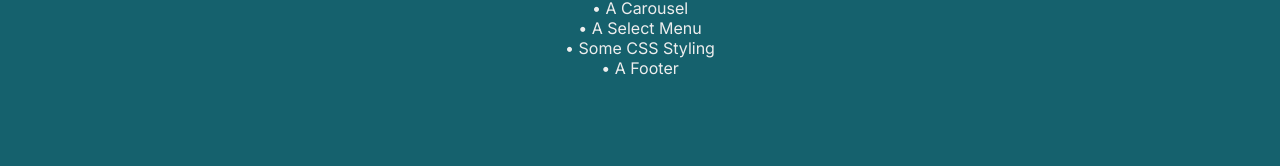
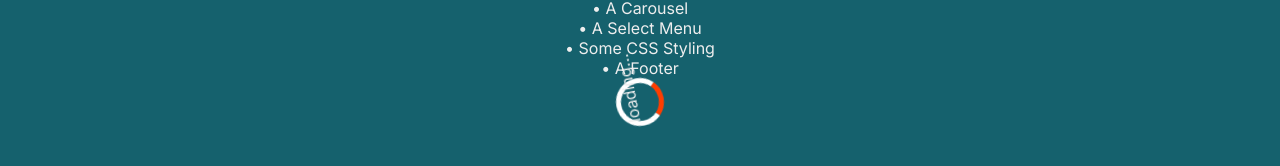
Before and after one commit to TheCarAndBikeGuy/shared-react-assignment, a Next.js app in the folder react-bootstrap/: page / in a window 1280 px wide. Shown: the part 252-418 px from the top of the page. Built offline with nearby package versions, Linux system fonts and the light colour scheme.

Commit message:
spinner.js/global.css

```diff
--- /dev/null
+++ b/react-bootstrap/src/app/components/spinner.js
@@ -0,0 +1,9 @@
+import Spinner from "react-bootstrap/Spinner";
+
+export default function BasicExample() {
+  return (
+    <Spinner animation="border" role="status">
+      <span className="loader"> loading...</span>
+    </Spinner>
+  );
+}
--- a/react-bootstrap/src/app/globals.css
+++ b/react-bootstrap/src/app/globals.css
@@ -9,7 +9,7 @@
 }
 
 body {
-  background-color: #15616D;
+  background-color: #15616d;
 }
 
 .home-page {
@@ -152,7 +152,6 @@ h1 {
   width: fit-content;
 }
 
-
 .name {
   width: 90%;
   padding: 12px 20px;
@@ -191,7 +190,8 @@ h1 {
   transition: 0.4s;
 }
 
-.active, .accordion:hover {
+.active,
+.accordion:hover {
   background-color: #ccc;
 }
 
@@ -213,3 +213,23 @@ h1 {
   height: 100px;
   color: white;
 }
+
+.loader {
+  width: 48px;
+  height: 48px;
+  border: 5px solid #fff;
+  border-bottom-color: #ff3d00;
+  border-radius: 50%;
+  display: inline-block;
+  box-sizing: border-box;
+  animation: rotation 1s linear infinite;
+}
+
+@keyframes rotation {
+  0% {
+    transform: rotate(0deg);
+  }
+  100% {
+    transform: rotate(360deg);
+  }
+}
--- a/react-bootstrap/src/app/page.js
+++ b/react-bootstrap/src/app/page.js
@@ -1,16 +1,14 @@
 "use client";
 import OffCanvas from "./components/offcanvas";
 import Footer from "./footer/page";
+import Spinner from "./components/spinner";
 
 export default function Home() {
   return (
     <div className="home-page">
       <h1>Welcome! :)</h1>
       <br />
-      <h3>
-        This website is filled with UI/UX from React
-        Bootstrap!
-      </h3>
+      <h3>This website is filled with UI/UX from React Bootstrap!</h3>
       <br />
       <h3>Things you will find here are: </h3>
       <br />
@@ -23,6 +21,7 @@ export default function Home() {
         <li>• Some CSS Styling</li>
         <li>• A Footer</li>
       </ul>
+      <Spinner />
       <OffCanvas />
       <Footer />
     </div>
--- a/react-bootstrap/src/app/select/page.js
+++ b/react-bootstrap/src/app/select/page.js
@@ -1,8 +1,8 @@
-import Form from 'react-bootstrap/Form';
+import Form from "react-bootstrap/Form";
 
 function SelectBasicExample() {
   return (
-    <Form.Select aria-label="Default select example">
+    <Form.Select className="selectmenu" aria-label="Default select example">
       <option>Open this select menu</option>
       <option value="1">One</option>
       <option value="2">Two</option>
```
Also changed, not shown: react-bootstrap/src/app/components/breadcrumps.js (deleted, +0 -15 lines).
